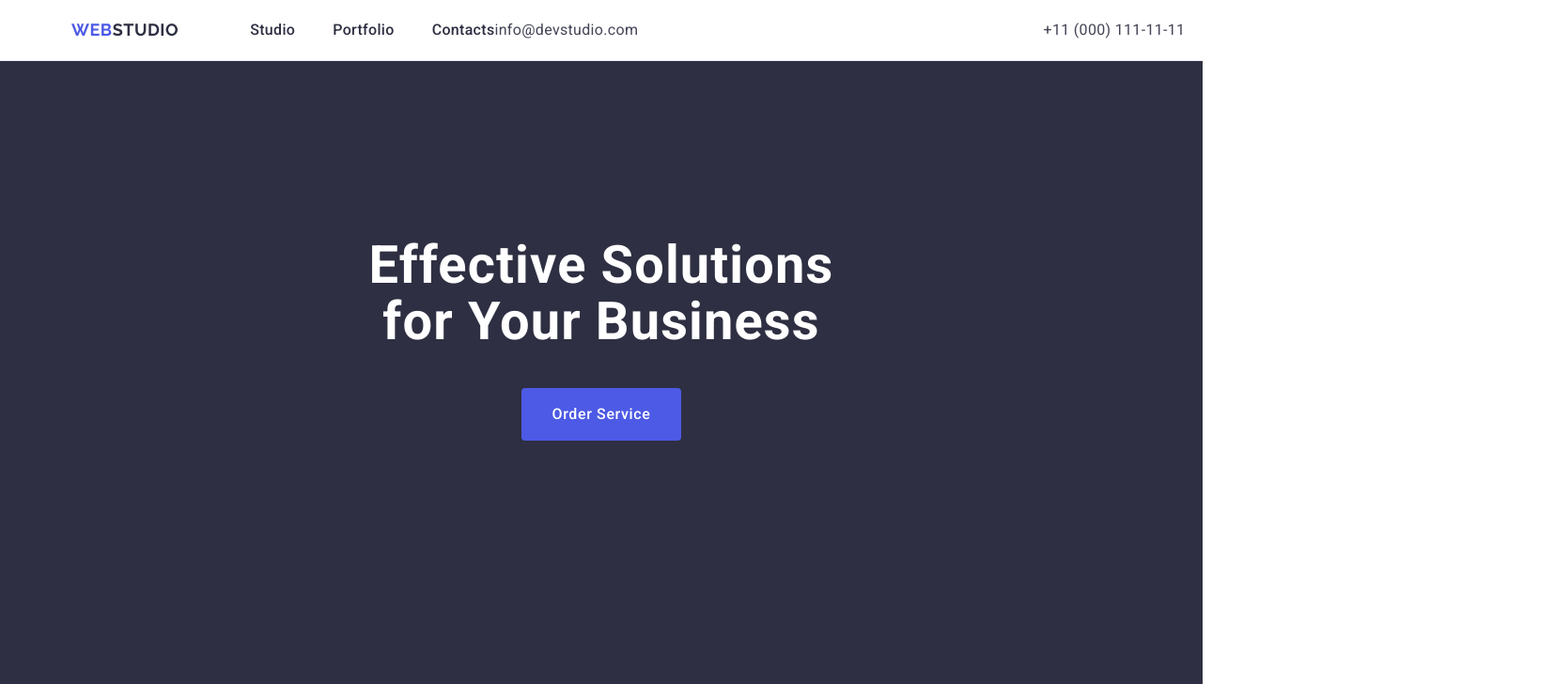
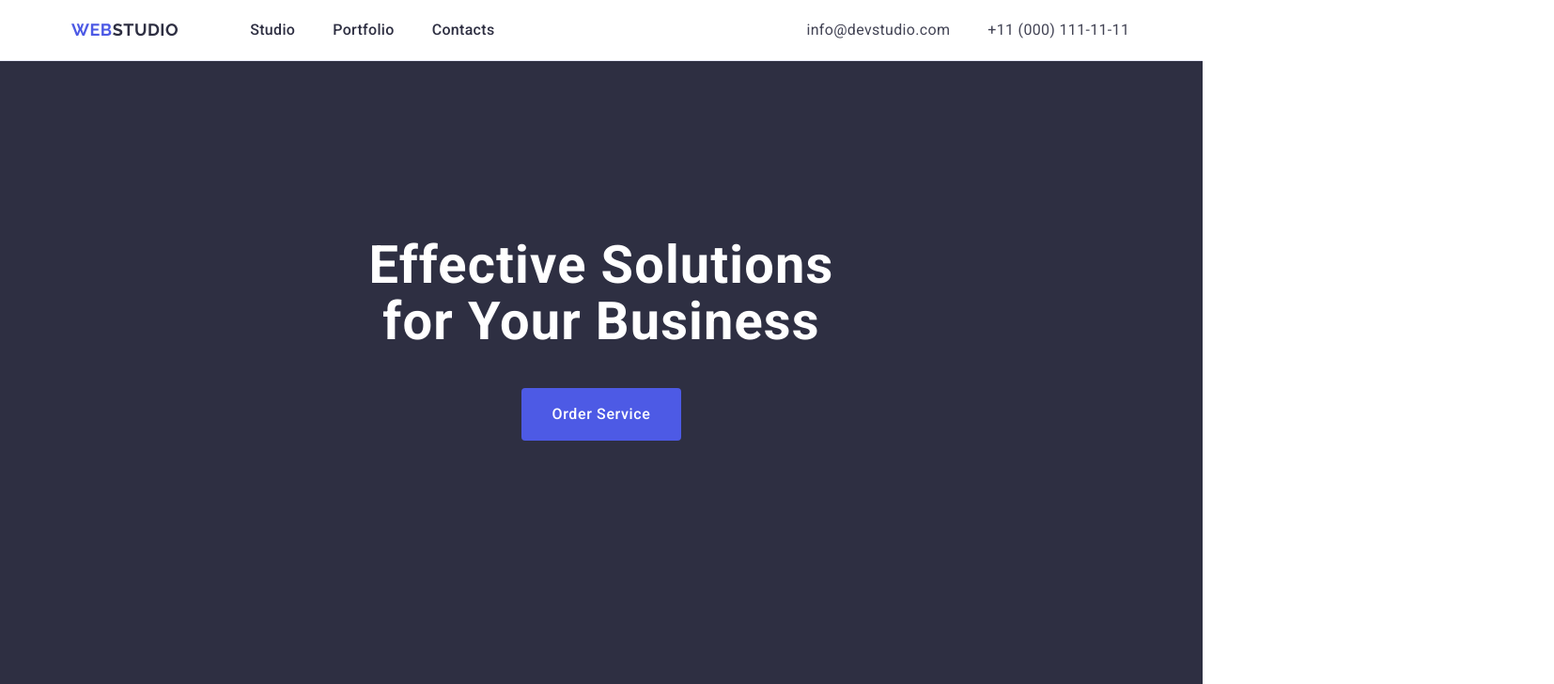
Before and after one commit to Den0203/goit-markup-hw-03, a plain HTML site: page index.html in a window 1280 px wide. Shown: the top 728 px of the page at 94% size, 1654 px wide, since content can reach past the window. Drawn offline with nearby package versions, Linux system fonts and the light colour scheme.

Commit message:
changes list addres

```diff
--- a/css/style.css
+++ b/css/style.css
@@ -36,7 +36,6 @@ img {
   margin: 0 auto;
   padding: 0 15px;
   display: flex;
-  align-items: center;
   justify-content: space-between;
 }
 .header-nav {
@@ -80,8 +79,8 @@ img {
 
 /* Address */
 .address {
+  margin-left: 332px;
   font-style: normal;
-  flex-shrink: 0;
 }
 .address-list {
   display: flex;
@@ -91,6 +90,7 @@ img {
   line-height: 1.5;
   letter-spacing: 0.02em;
   color: #434455;
+  padding: 0;
 }
 .address-list-item a:hover,
 .address-list-item a:focus {
```
